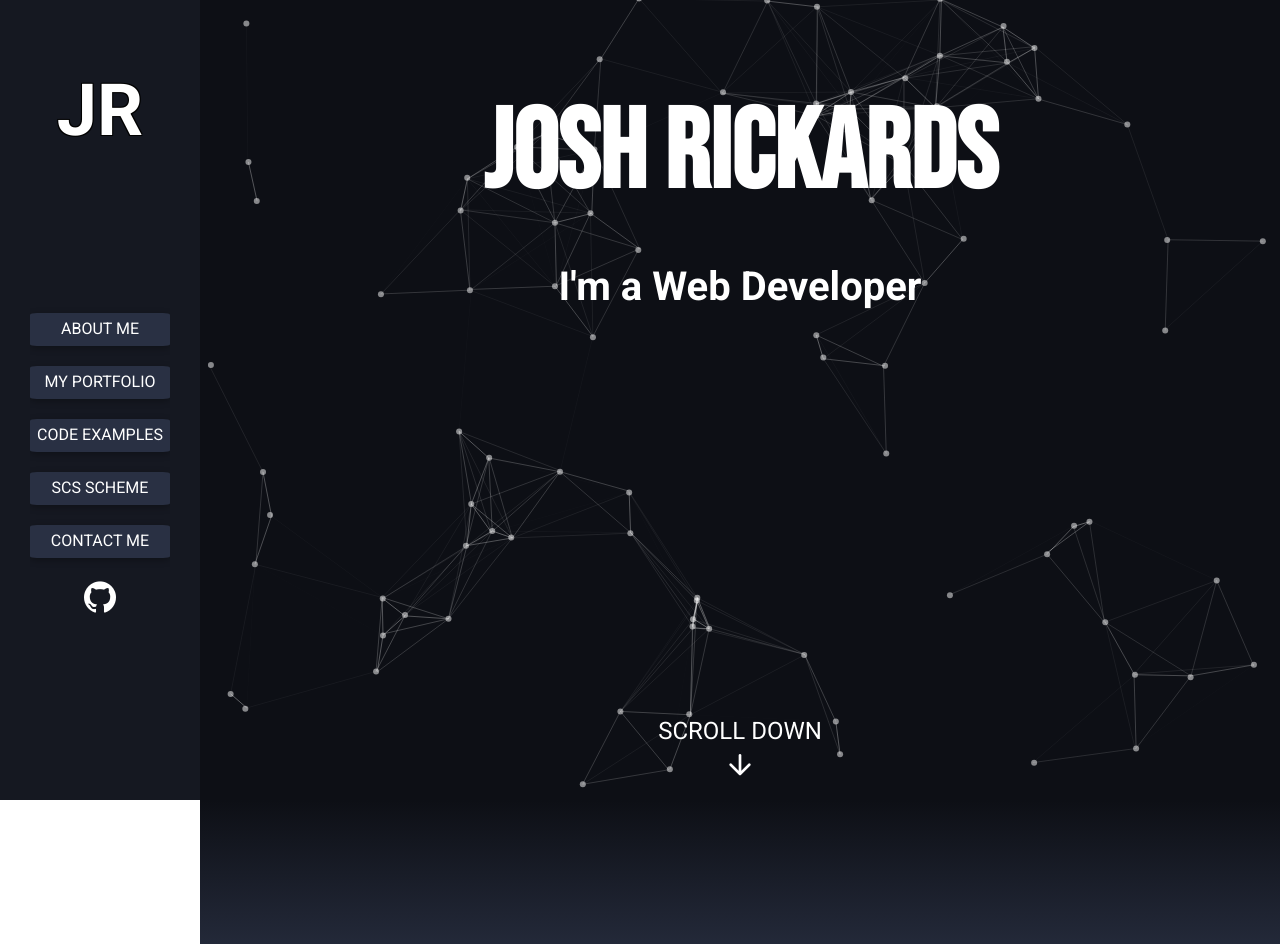
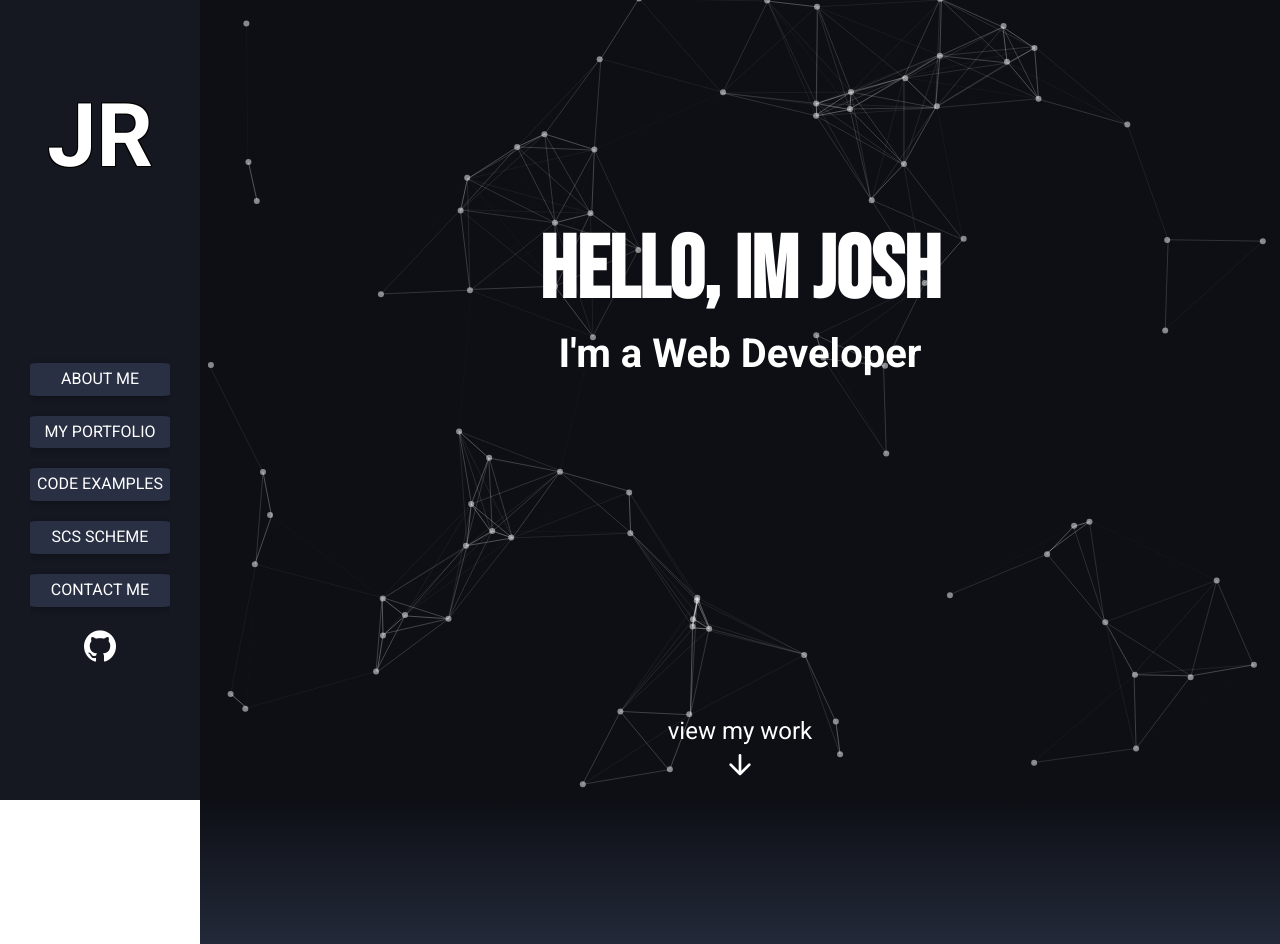
Before and after one commit to JoshR95/portfolioJR95, a PHP site: page / in a window 1280 px wide. Shown: the top 944 px of the page. Run offline with PHP 8.4, Linux system fonts and the light colour scheme; some web fonts are replaced.

Commit message:
made slight adujstments to the h1 positioning

```diff
--- a/css/application.css
+++ b/css/application.css
@@ -115,6 +115,7 @@ body {
   -webkit-box-pack: center;
       -ms-flex-pack: center;
           justify-content: center;
+  margin-top: 150px;
   font-size: 1rem;
   color: white;
   z-index: 1;
@@ -124,6 +125,9 @@ body {
   font-family: "Bebas Neue", serif;
   font-weight: 800;
   color: white;
+}
+.hero-title h2 {
+  margin: 0;
 }
 
 .hero-scroll-container {
@@ -170,10 +174,12 @@ body {
     font-size: 1.8rem;
   }
 }
-@media (min-width: 576px) and (max-width: 767px) {
-  .main-title h1 {
+@media (min-width: 576px) {
+  h1 {
     font-size: 5.5rem;
   }
+}
+@media (min-width: 576px) and (max-width: 767px) {
   .main-title h2 {
     font-size: 2rem;
   }
@@ -185,9 +191,6 @@ body {
   }
 }
 @media (min-width: 768px) and (max-width: 1099px) {
-  .main-title h1 {
-    font-size: 7rem;
-  }
   .main-title h2 {
     font-size: 2.5rem;
   }
@@ -199,9 +202,6 @@ body {
   }
 }
 @media (min-width: 1100px) and (max-width: 1299px) {
-  .main-title h1 {
-    font-size: 7rem;
-  }
   .main-title h2 {
     font-size: 2.5rem;
   }
@@ -213,16 +213,13 @@ body {
   }
 }
 @media (min-width: 1300px) and (max-width: 1499px) {
-  .main-title h1 {
-    font-size: 9rem;
-  }
   .main-title h2 {
     font-size: 3rem;
   }
 }
 @media (min-width: 1500px) {
   .main-title h1 {
-    font-size: 11rem;
+    font-size: 7rem;
   }
   .main-title h2 {
     font-size: 3.5rem;
--- a/index.php
+++ b/index.php
@@ -39,12 +39,12 @@
         <div class="container hero-container">
           <div id="particles-js"></div>
           <div class="hero-title main-title">
-              <h1 >Josh Rickards</h1>
+              <h1 >Hello, Im Josh</h1>
               <h2 id="typewriter">I'm a Web Developer</h2>
           </div>
           <div class="hero-scroll-container">
             <a href="#portfolio" class="hero-scroll">
-              <p>SCROLL DOWN</p>
+              <p>view my work</p>
               <span class="icon-arrow-down"></span>
             </a>
           <div>
--- a/scss/layout/_header.scss
+++ b/scss/layout/_header.scss
@@ -23,6 +23,7 @@
     text-align: center;
     align-items: center;
     justify-content: center;
+    margin-top: 150px;
     font-size: 1rem;
     color: $white;
     z-index: 1;
@@ -33,6 +34,9 @@
         // this mixin makes the colour shift from white to second color
         // @include color-gradient;
         color: white;
+    }
+    h2{
+        margin: 0;
     }
 
 }
@@ -100,11 +104,15 @@
     }
 }
 
+@media(min-width: 576px){
+    h1{
+        font-size: 5.5rem;
+    }
+}
+
 @media(min-width: 576px) and (max-width: 767px){
     .main-title{
-        h1{
-            font-size: 5.5rem;
-        }
+
         h2{
             font-size: 2rem;
         }
@@ -119,9 +127,9 @@
 
 @media(min-width: 768px) and (max-width: 1099px){
     .main-title{
-        h1{
-            font-size: 7rem;
-        }
+        // h1{
+        //     font-size: 7rem;
+        // }
         h2{
             font-size: 2.5rem;
         }
@@ -136,9 +144,9 @@
 
 @media(min-width: 1100px) and (max-width: 1299px){
     .main-title{
-        h1{
-            font-size: 7rem;
-        }
+        // h1{
+        //     font-size: 7rem;
+        // }
         h2{
             font-size: 2.5rem;
         }
@@ -153,9 +161,9 @@
 
 @media(min-width: 1300px) and (max-width: 1499px){
     .main-title{
-        h1{
-            font-size: 9rem;
-        }
+        // h1{
+        //     font-size: 9rem;
+        // }
         h2{
             font-size: 3rem;
         }
@@ -166,7 +174,7 @@
 
     .main-title{
         h1{
-            font-size: 11rem;
+            font-size: 7rem;
         }
         h2{
             font-size: 3.5rem;
```
Also changed, not shown: 1 other file.
